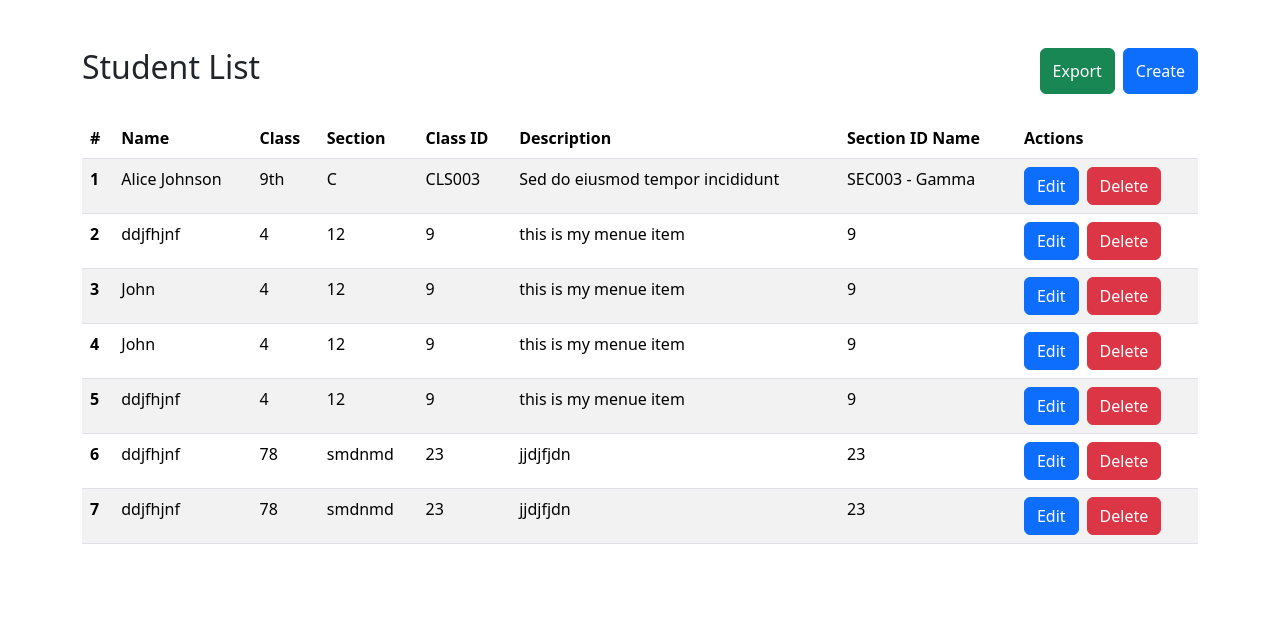
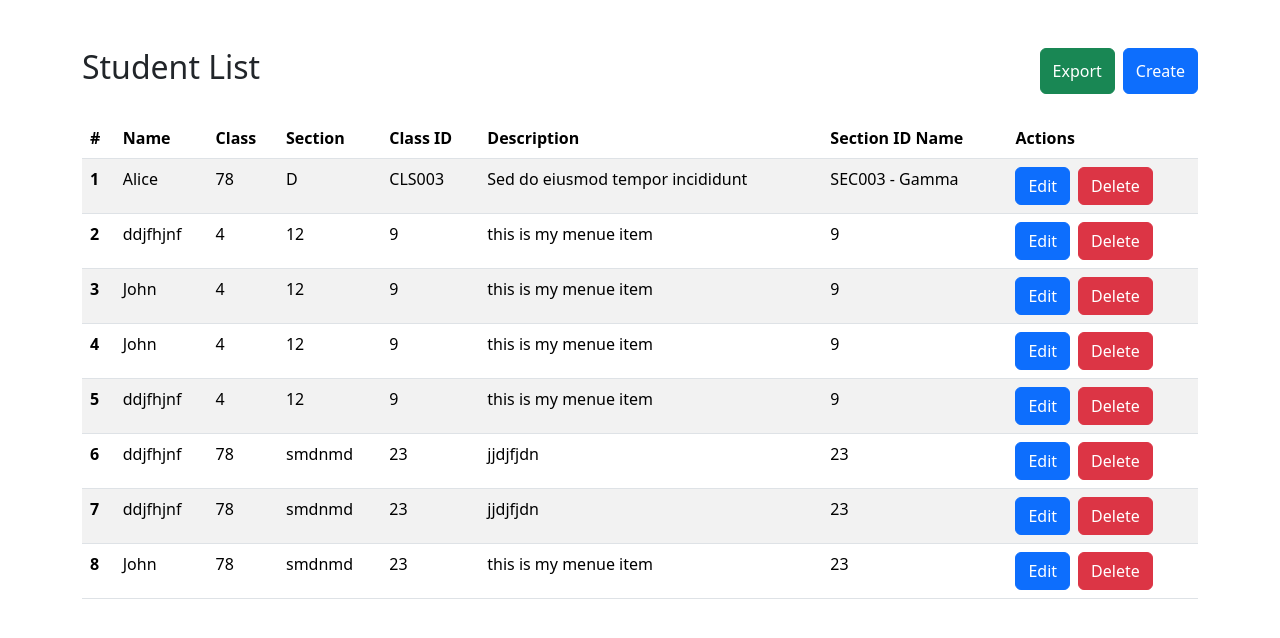
Before and after one commit to ShireenAnsari/Task, a React (Vite) app: page / in a window 1280 px wide. Shown: the top 638 px of the page. Built offline with nearby package versions, Linux system fonts and the light colour scheme; data requests are answered from the project's data file.

Commit message:
Done validation

```diff
--- a/db.json
+++ b/db.json
@@ -3,9 +3,9 @@
     {
       "id": "3",
       "studentId": "STU003",
-      "name": "Alice Johnson",
-      "class": "9th",
-      "section": "C",
+      "name": "Alice ",
+      "class": "78",
+      "section": "D",
       "classId": "CLS003",
       "description": "Sed do eiusmod tempor incididunt",
       "sectionIdName": "SEC003 - Gamma",
@@ -68,6 +68,15 @@
       "classId": "23",
       "description": "jjdjfjdn",
       "sectionIdName": "23"
+    },
+    {
+      "id": "0d50",
+      "name": "John ",
+      "class": "78",
+      "section": "smdnmd",
+      "classId": "23",
+      "description": "this is my menue item",
+      "sectionIdName": "23"
     }
   ]
 }
--- a/src/App.jsx
+++ b/src/App.jsx
@@ -1,5 +1,4 @@
 import { BrowserRouter, Route, Routes } from "react-router-dom";
-import "./App.css";
 import { PathsRoutes } from "./Routings/Route";
 import { Toaster } from "react-hot-toast";
 function App() {
--- a/src/component/AddUser.jsx
+++ b/src/component/AddUser.jsx
@@ -20,6 +20,11 @@ const AddUser = () => {
   });
   const handleSubmit = async(e) => {
     e.preventDefault();
+    if (Object.values(formData).some(value => !value)) {
+      toast.error('Please input all required fields');
+      return;
+  }
+
     const data = await addStudentAPI(formData);
     dispatch(addStudent(data));
     toast.success('Student added Succesfully');
--- a/src/component/UpdateUser.jsx
+++ b/src/component/UpdateUser.jsx
@@ -23,6 +23,10 @@ const UpdateUser = () => {
   console.log(id)
   const handleupdate = async(e) => {
     e.preventDefault();
+    if (Object.values(state).some(value => !value)) {
+      toast.error('Please input all required fields');
+      return;
+  }
     const data = await updateStudentAPI(id,state);
     dispatch(updateStudent(data));
     toast.success('Student updated Succesfully');
--- a/src/main.jsx
+++ b/src/main.jsx
@@ -1,14 +1,12 @@
 import React from 'react'
 import ReactDOM from 'react-dom/client'
 import App from './App.jsx'
-import './index.css'
 import 'bootstrap/dist/css/bootstrap.min.css';
 import {Provider} from 'react-redux'
 import { store } from './Redux/Store.js';
 ReactDOM.createRoot(document.getElementById('root')).render(
   <React.StrictMode>
     <Provider store={store}>
-
     <App />
     </Provider>
 
```
Also changed, not shown: src/App.css (deleted), src/index.css (deleted).
